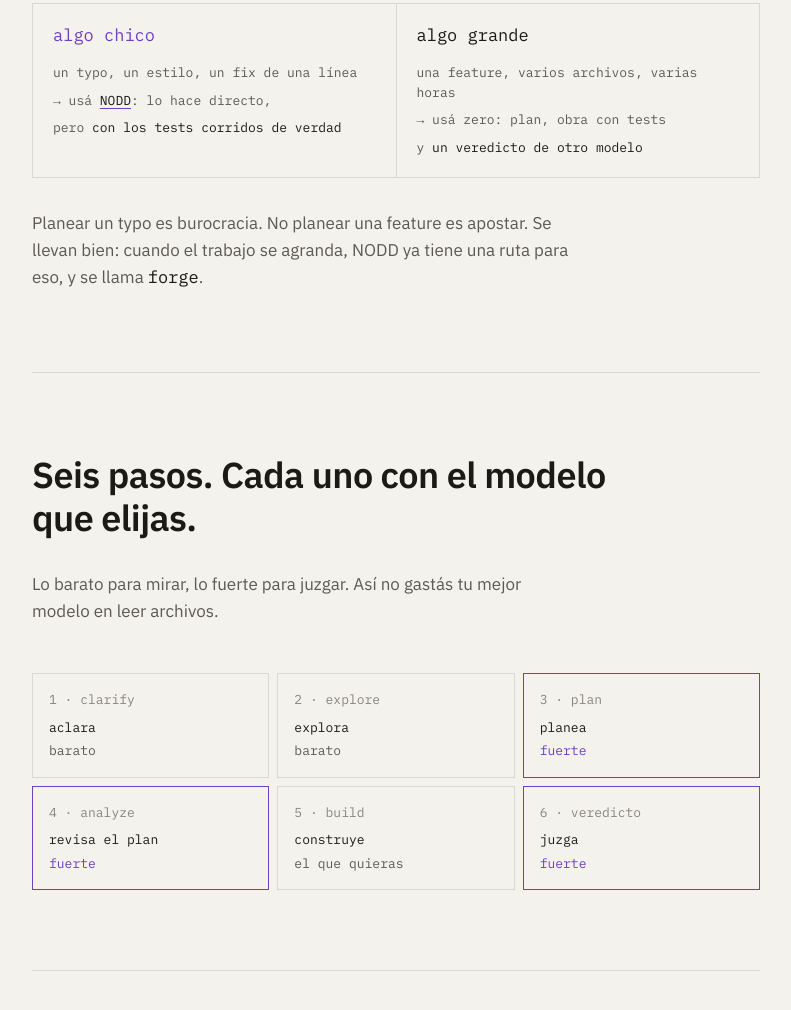
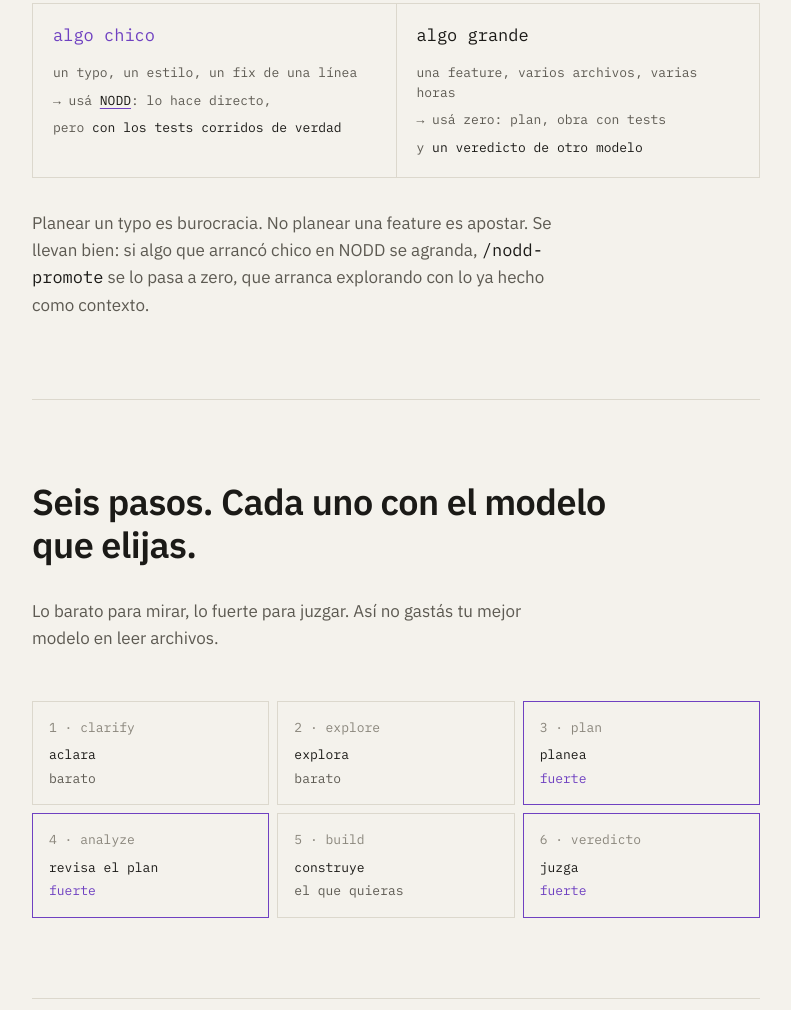
Before and after one commit to gonzalonicolasr/zero, a website: page site/index.html in a window 1280 px wide. Shown: the part 2367-3377 px from the top of the page, without its empty margins (244-1035 px from the left). Drawn offline with Linux system fonts and the light colour scheme.

Commit message:
chore(site): the NODD handoff works, say so

```diff
--- a/site/index.html
+++ b/site/index.html
@@ -82,7 +82,7 @@
 <div><p class="head accent">algo chico</p><ol><li>un typo, un estilo, un fix de una línea</li><li>→ usá <a href="https://nodd.com.ar">NODD</a>: lo hace directo,</li><li>pero <span class="fg">con los tests corridos de verdad</span></li></ol></div>
 <div><p class="head fg">algo grande</p><ol><li>una feature, varios archivos, varias horas</li><li>→ usá zero: plan, obra con tests</li><li>y <span class="fg">un veredicto de otro modelo</span></li></ol></div>
 </div>
-<p class="body">Planear un typo es burocracia. No planear una feature es apostar. Se llevan bien: cuando el trabajo se agranda, NODD ya tiene una ruta para eso, y se llama <span class="mono fg">forge</span>.</p>
+<p class="body">Planear un typo es burocracia. No planear una feature es apostar. Se llevan bien: si algo que arrancó chico en NODD se agranda, <span class="mono fg">/nodd-promote</span> se lo pasa a zero, que arranca explorando con lo ya hecho como contexto.</p>
 </section>
 
 <section class="block-s ruled">
```
